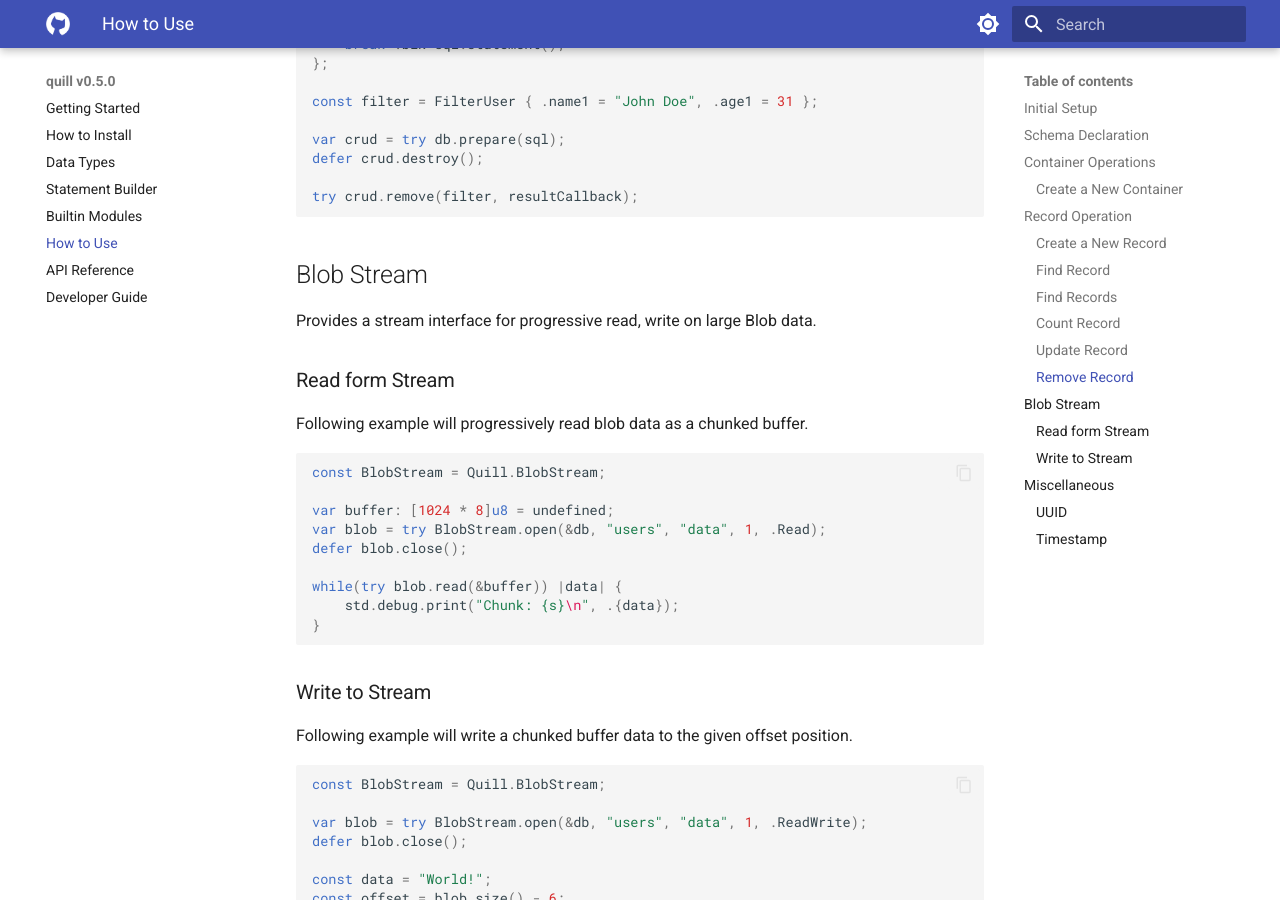
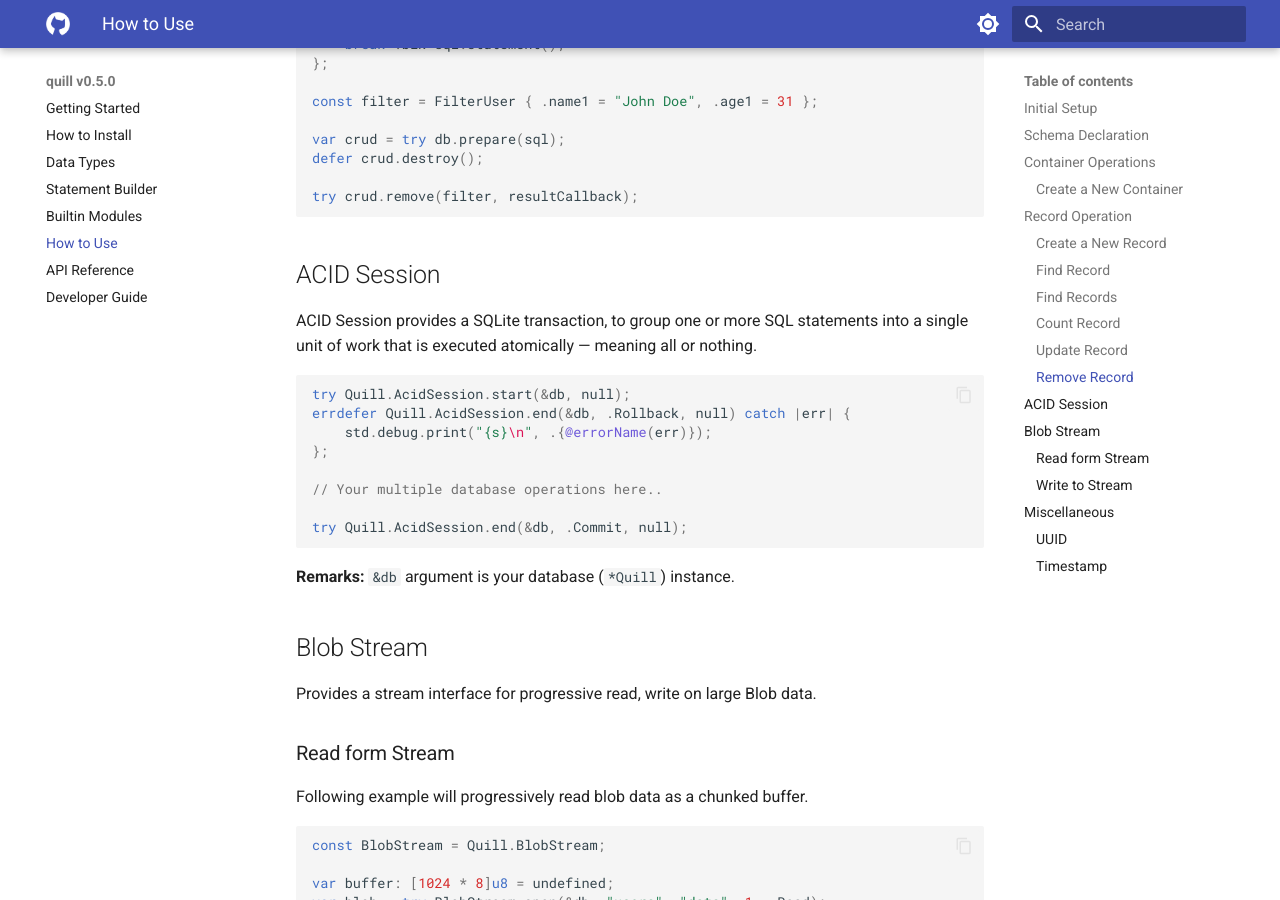
Before and after one commit to bitlaab-bolt/quill, an MkDocs documentation site: the page built from docs/usage.md, in a window 1280 px wide and 900 px high, scrolled down 7685 px. Built offline with MkDocs 1.6.1 and Material for MkDocs 9.7.7, drawn with Linux system fonts in a browser that asks for light colours.

Commit message:
adding ACID Session documentation

````diff
--- a/docs/usage.md
+++ b/docs/usage.md
@@ -406,6 +406,23 @@ defer crud.destroy();
 try crud.remove(filter, resultCallback);
 ```
 
+## ACID Session
+
+ACID Session provides a SQLite transaction, to group one or more SQL statements into a single unit of work that is executed atomically — meaning all or nothing.
+
+```zig
+try Quill.AcidSession.start(&db, null);
+errdefer Quill.AcidSession.end(&db, .Rollback, null) catch |err| {
+    std.debug.print("{s}\n", .{@errorName(err)});
+};
+
+// Your multiple database operations here..
+
+try Quill.AcidSession.end(&db, .Commit, null);
+```
+
+**Remarks:** `&db` argument is your database (`*Quill`) instance.
+
 ## Blob Stream
 
 Provides a stream interface for progressive read, write on large Blob data.
````
Also changed, not shown: 2 other files.
